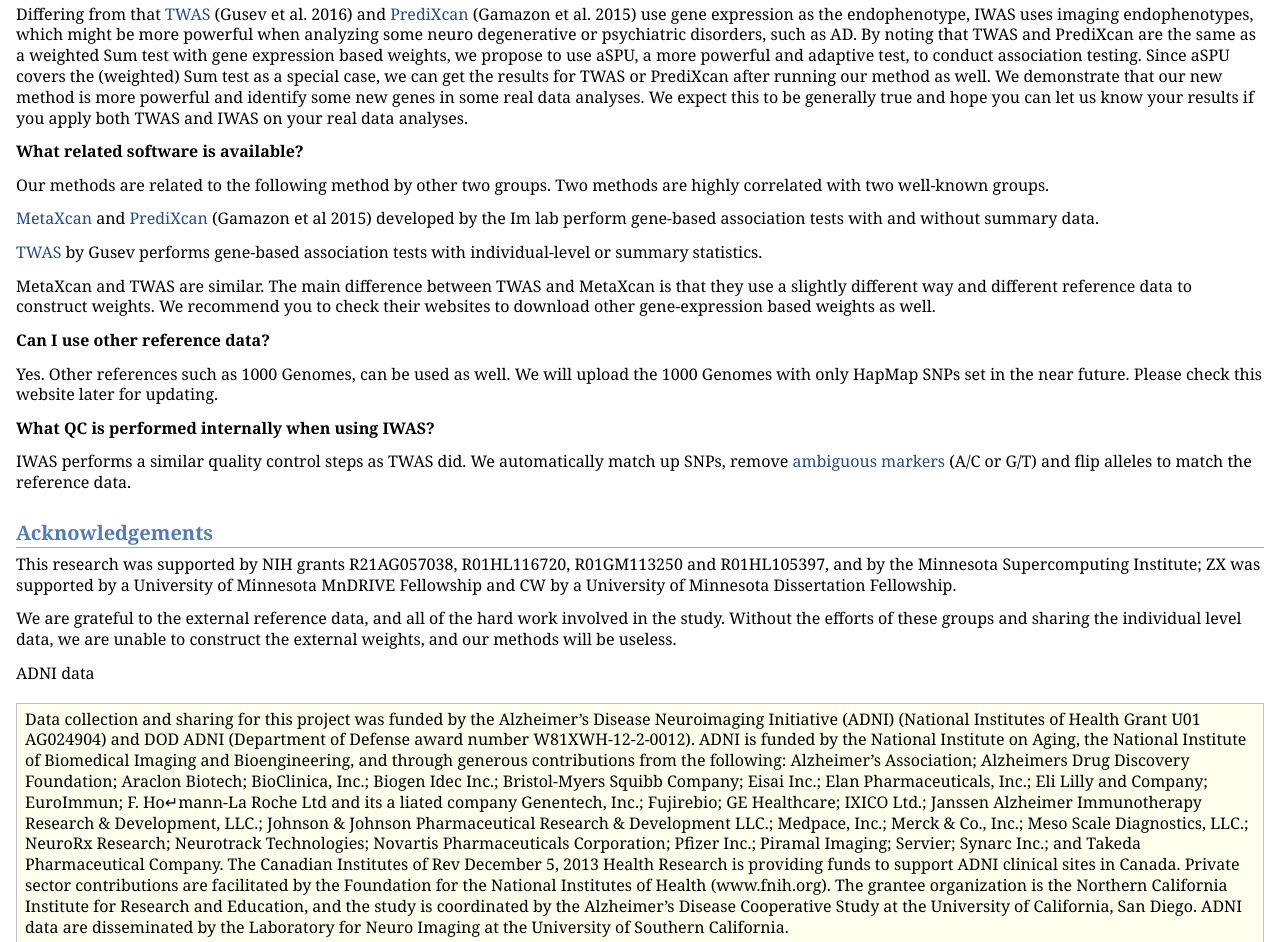
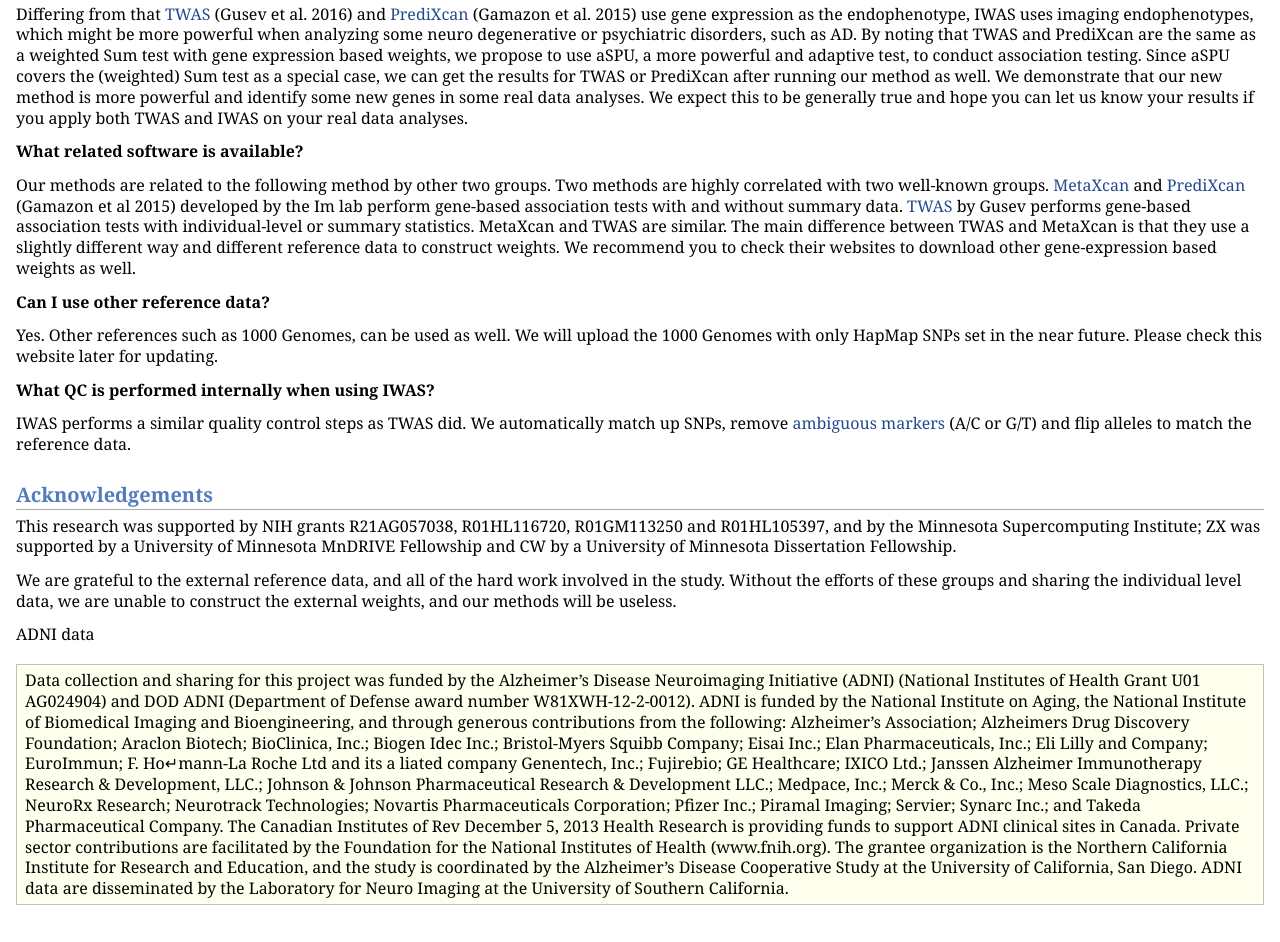
Before and after one commit to ChongWu-Biostat/ChongWu-Biostat.github.io, a plain HTML site: page IWAS.html in a window 1280 px wide. Shown: the part 3177-4119 px from the top of the page. Drawn offline with Linux system fonts and the light colour scheme.

Commit message:
update IWAS

```diff
--- a/IWAS.html
+++ b/IWAS.html
@@ -130,10 +130,7 @@ Rscript IWAS.R \
 <p>Differing from that <a href="http://gusevlab.org/projects/fusion/" target=&ldquo;blank&rdquo;>TWAS</a> (Gusev et al. 2016) and <a href="https://github.com/hakyimlab/PrediXcan" target=&ldquo;blank&rdquo;>PrediXcan</a>  (Gamazon et al. 2015) use gene expression as the endophenotype, IWAS uses imaging endophenotypes, which might be more powerful when analyzing some neuro degenerative or psychiatric disorders, such as AD. By noting that TWAS and PrediXcan are the same as a weighted Sum test with gene expression based weights, we propose to use aSPU, a more powerful and adaptive test, to conduct association testing. Since aSPU covers the (weighted) Sum test as a special case, we can get the results for TWAS or PrediXcan after running our method as well. We demonstrate that our new method is more powerful and identify some new genes in some real data analyses. We expect this to be generally true and hope you can let us know your results if you apply both TWAS and IWAS on your real data analyses.</p>
 <p><b>What related software is available?</b></p>
 <p>Our methods are related to the following method by other two groups.
-Two methods are highly correlated with two well-known groups.</p>
-<p><a href="https://github.com/hakyimlab/MetaXcan" target=&ldquo;blank&rdquo;>MetaXcan</a> and  <a href="https://github.com/hakyimlab/PrediXcan" target=&ldquo;blank&rdquo;>PrediXcan</a>  (Gamazon et al 2015) developed by the Im lab perform gene-based association tests with and without summary data. </p>
-<p><a href="http://gusevlab.org/projects/fusion/" target=&ldquo;blank&rdquo;>TWAS</a> by Gusev performs gene-based association tests with individual-level or summary statistics. </p>
-<p>MetaXcan and TWAS are similar. The main difference between TWAS and MetaXcan is that they use a slightly different way and different reference data to construct weights. We recommend you to check their websites to download other gene-expression based weights as well.</p>
+Two methods are highly correlated with two well-known groups.  <a href="https://github.com/hakyimlab/MetaXcan" target=&ldquo;blank&rdquo;>MetaXcan</a> and  <a href="https://github.com/hakyimlab/PrediXcan" target=&ldquo;blank&rdquo;>PrediXcan</a>  (Gamazon et al 2015) developed by the Im lab perform gene-based association tests with and without summary data. <a href="http://gusevlab.org/projects/fusion/" target=&ldquo;blank&rdquo;>TWAS</a> by Gusev performs gene-based association tests with individual-level or summary statistics.  MetaXcan and TWAS are similar. The main difference between TWAS and MetaXcan is that they use a slightly different way and different reference data to construct weights. We recommend you to check their websites to download other gene-expression based weights as well.</p>
 <p><b>Can I use other reference data?</b></p>
 <p>Yes. Other references such as 1000 Genomes, can be used as well. We will upload the 1000 Genomes with only HapMap SNPs set in the near future. Please check this website later for updating.</p>
 <p><b> What QC is performed internally when using IWAS?</b></p>
@@ -166,7 +163,7 @@ ADNI (Department of Defense award number W81XWH-12-2-0012). ADNI is funded by th
 <p>Copyright (c) 2013-present, Chong Wu (wuxx0845@umn.edu), Zhiyuan Xu (xuxx0284@umn.edu) &amp; Wei Pan(weip@biostat.umn.edu)</p>
 <div id="footer">
 <div id="footer-text">
-Page generated 2017-06-20 14:32:30 CDT, by <a href="https://github.com/wsshin/jemdoc_mathjax" target="blank">jemdoc+MathJax</a>.
+Page generated 2017-06-20 16:51:04 CDT, by <a href="https://github.com/wsshin/jemdoc_mathjax" target="blank">jemdoc+MathJax</a>.
 </div>
 </div>
 </div>
```
Also changed, not shown: 1 other file.
